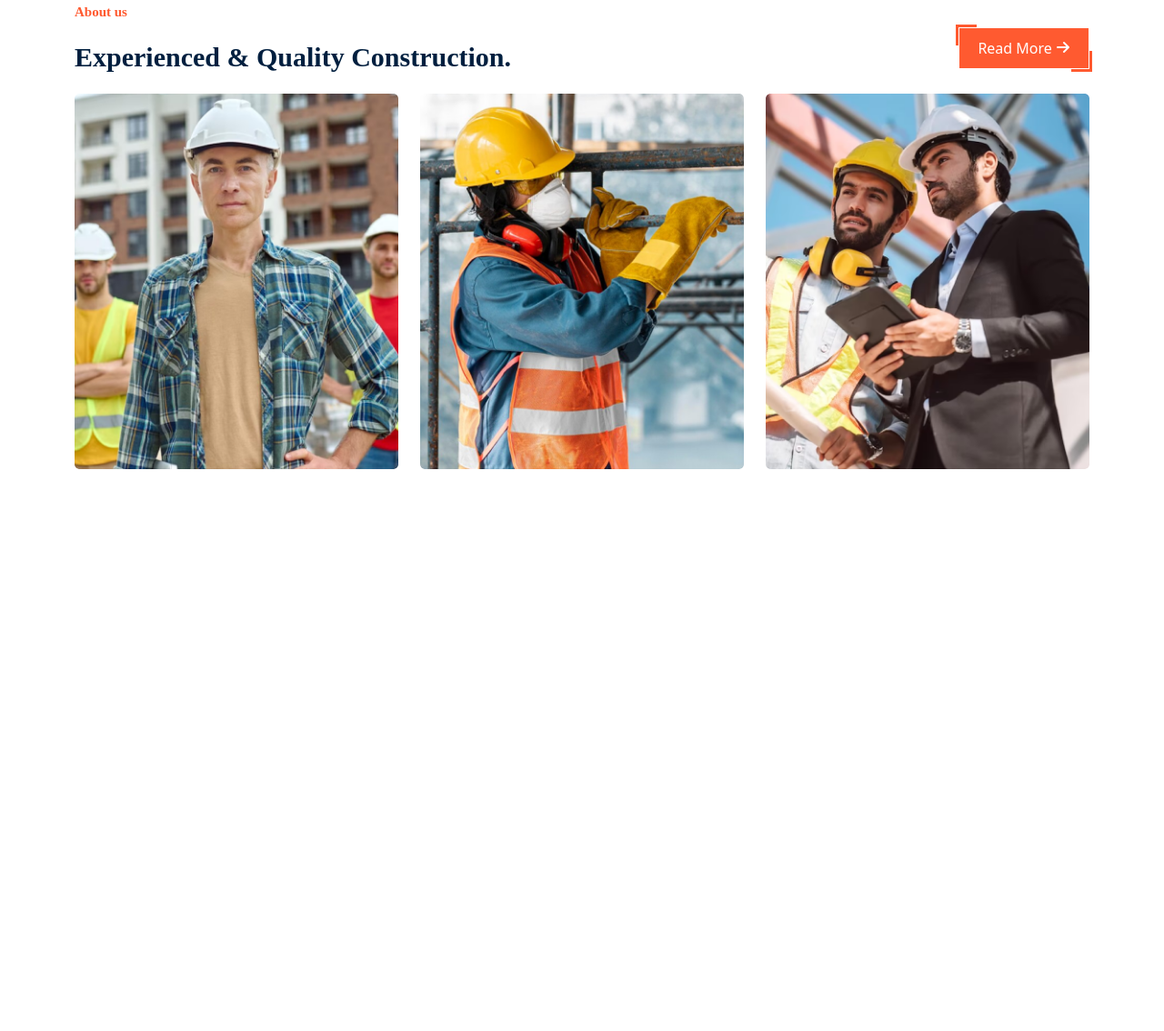
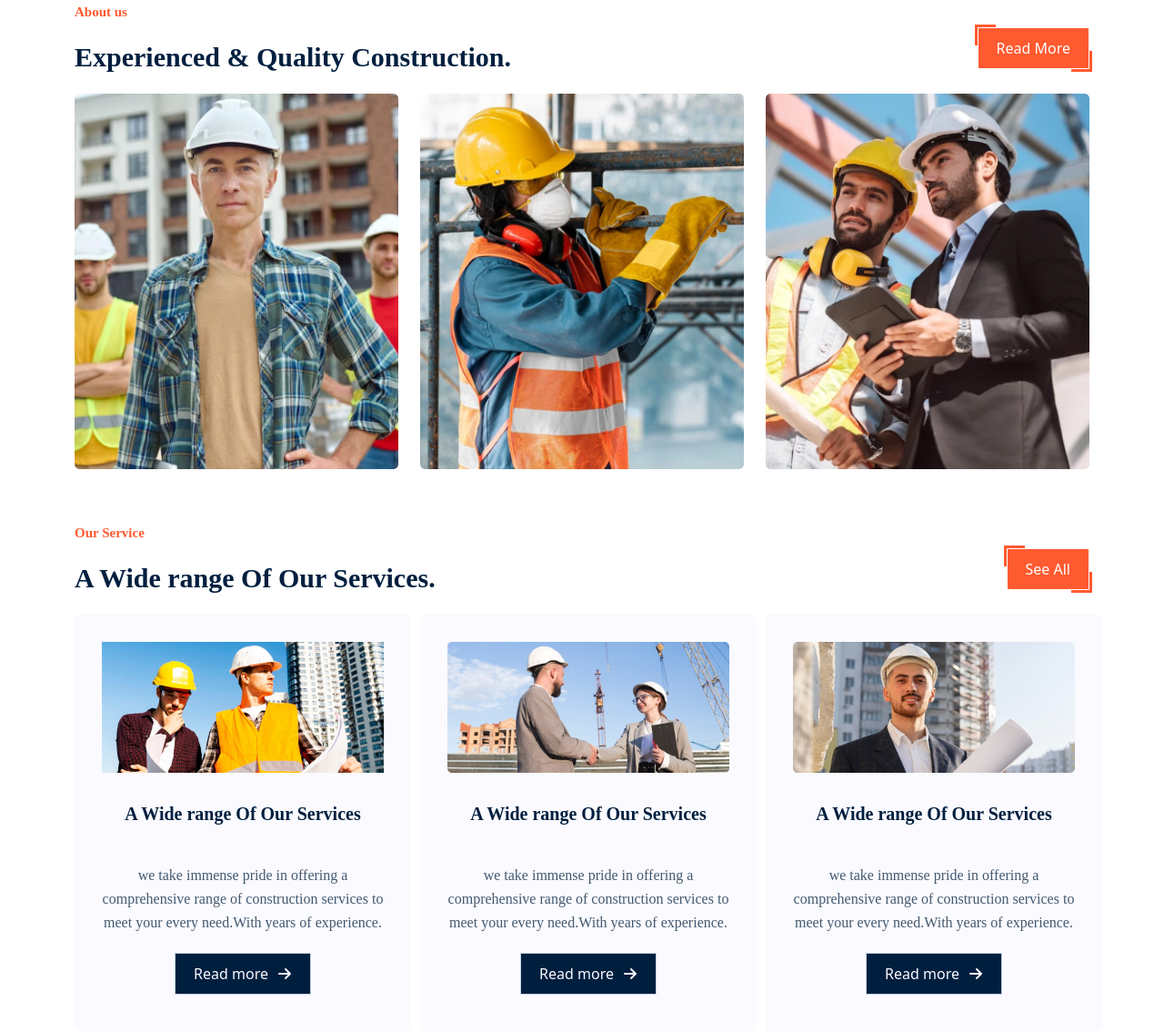
Before and after one commit to Ahad188/Home-page, a plain HTML site: page index.html in a window 1280 px wide. Shown: the part 1450-2584 px from the top of the page at 91% size. Before the commit the page ends 1966 px from the top, so only its background shows below. Drawn offline with Linux system fonts and the light colour scheme; files whose address does not match are found by name.

Commit message:
our service

```diff
--- a/index.html
+++ b/index.html
@@ -160,7 +160,74 @@
               </div>
             </div>
           </div>
+        </div>
+      </div>
+    </section>
+    <!-- service section -->
+    <section class="service">
+      <div class="container">
+        <div class="section-title">
+          <div class="title">
+            <h4 class="sub-head">Our Service</h4>
+            <h2 class="head">A Wide range Of Our Services.</h2>
+          </div>
+          <button class="section-link">
+            <a href="#"> See All <i class="my-icon icon-arrow-right2"></i> </a>
+          </button>
+        </div>
 
+        <div class="row">
+          <div class="col-lg-4">
+            <ul class="content">
+                <div class="s-img">
+                    <img src="img/service1.jpg" alt="">
+                </div>
+               <div class="body">
+                    <li><a href="#">A Wide range Of Our Services</a></li>
+                    <li class="pera">we take immense pride in offering a comprehensive range of construction services to meet your every need.With years of experience.</li>
+
+                    <button class="more">
+                         <a href="#">Read more
+                              <i class="my-icon icon-arrow-right2"></i>
+                         </a>
+                    </button>
+               </div>
+            </ul>
+          </div>
+          <div class="col-lg-4">
+               <ul class="content">
+                    <div class="s-img">
+                        <img src="img/service2.png" alt="">
+                    </div>
+                   <div class="body">
+                        <li><a href="#">A Wide range Of Our Services</a></li>
+                        <li class="pera">we take immense pride in offering a comprehensive range of construction services to meet your every need.With years of experience.</li>
+
+                        <button class="more">
+                             <a href="#">Read more
+                                  <i class="my-icon icon-arrow-right2"></i>
+                             </a>
+                        </button>
+                   </div>
+                </ul>
+          </div>
+          <div class="col-lg-4">
+               <ul class="content">
+                    <div class="s-img">
+                        <img src="img/service3.png" alt="">
+                    </div>
+                   <div class="body">
+                        <li><a href="#">A Wide range Of Our Services</a></li>
+                        <li class="pera">we take immense pride in offering a comprehensive range of construction services to meet your every need.With years of experience.</li>
+
+                        <button class="more">
+                             <a href="#">Read more
+                                  <i class="my-icon icon-arrow-right2"></i>
+                             </a>
+                        </button>
+                   </div>
+                </ul>
+          </div>
         </div>
       </div>
     </section>
--- a/scss/pages/_index.scss
+++ b/scss/pages/_index.scss
@@ -22,11 +22,55 @@
      color: #FF5A30;
 }
 // section title
+.section-link{
+     background: #FF5A30;
+     padding: 10px 20px;
+     display: flex;
+     align-items: center;
+     gap: 10px;
+     position: relative;
+     border: 1px solid #fff;
+     transition: all 0.4s ease-in-out;
+
+
+
+
+}
+.section-link a{
+     text-decoration: none;
+     color: #fff;
+ }
+ .section-link ::before{
+     position: absolute;
+     content: '';
+     width: 23px;
+     height: 23px;
+     background: #FF5A30;
+     top: -4px;
+     left: -4px;
+     z-index: -1;
+ }
+ .section-link ::after{
+     position: absolute;
+     content: '';
+     width: 23px;
+     height: 23px;
+     background: #FF5A30;
+     bottom: -4px;
+     right: -4px;
+     z-index: -1;
+ }
+ .section-link:hover{
+     border: 2px solid orangered;
+     background: #001F3F;
+ }
 .section-title{
      display: flex;
      justify-content: space-between;
      align-items: center;
-     .title{
+}
+
+
 .sub-head{
      font-family: 'Space Grotesk';
      font-style: normal;
@@ -43,46 +87,6 @@
      line-height: 40px;
      color: #001F3F;
 
-          }
-     }
-     .section-link{
-           background: #FF5A30;
-           padding: 10px 20px;
-           display: flex;
-           align-items: center;
-           gap: 10px;
-           position: relative;
-           border: 1px solid #fff;
-           transition: all 0.4s ease-in-out;
-           a{
-               text-decoration: none;
-               color: #fff;
-           }
-           &::before{
-               position: absolute;
-               content: '';
-               width: 23px;
-               height: 23px;
-               background: #FF5A30;
-               top: -4px;
-               left: -4px;
-               z-index: -1;
-           }
-           &::after{
-               position: absolute;
-               content: '';
-               width: 23px;
-               height: 23px;
-               background: #FF5A30;
-               bottom: -4px;
-               right: -4px;
-               z-index: -1;
-           }
-           &:hover{
-               border: 2px solid orangered;
-               background: #001F3F;
-           }
-     }
 }
 
 
@@ -346,3 +350,78 @@
      }
 
 }
+// service
+.service{
+     margin-top: 60px;
+     .content{
+          padding: 30px 20px;
+          // border: 1px solid red;
+          text-align: center;
+          width: 370px;
+          // height: 501px;
+          display: flex;
+          flex-direction: column;
+          background: #FAFAFF;
+          border-radius: 5px;
+          transition: all 0.5s ease-in-out;
+          .body{
+               padding: 10px 0;
+               text-align: center;
+               li{
+                    padding: 20px 10px;
+                    font-family: 'Space Grotesk';
+                    font-style: normal;
+                    font-weight: 400;
+                    font-size: 16px;
+                    line-height: 26px;
+                    color: #435970;
+                    a{
+                         font-family: 'Space Grotesk';
+                         font-weight: 700;
+                         font-size: 20px;
+                         line-height: 30px;
+                         color: #001F3F;
+                         text-decoration: none;
+                    }
+
+               }
+               .more{
+                    background: #001F3F;
+                    padding: 10px 20px;
+                    position: relative;
+                    border: 1px solid #C1D4E8;
+                    transition: all 0.4s ease-in-out;
+                    a{
+                         display: flex;
+                         gap: 10px;
+                         align-items: center;
+                         text-decoration: none;
+                         color: #FAFAFF;
+                    }
+                    // &::before{
+                    //      position: absolute;
+                    //      content: '';
+                    //      top: -4px;
+                    //      left: -4px;
+                    //      width: 23px;
+                    //      height: 23px;
+                    //      z-index: -1;
+                    //      background: #001F3F;
+
+                    // }
+
+               }
+
+          }
+          &:hover{
+               flex-direction: column-reverse;
+               background: #001F3F;
+               &:hover li,li>a{
+                    color: #FAFAFF;
+               }
+               &:hover .more{
+                    background: #FF5A30;
+               }
+          }
+     }
+}
```
Also changed, not shown: css/style.css, img/service1.jpg (added), img/service2.png (added), img/service3.png (added), 1 other file. Lines whose indentation alone changed are shown as unchanged.
